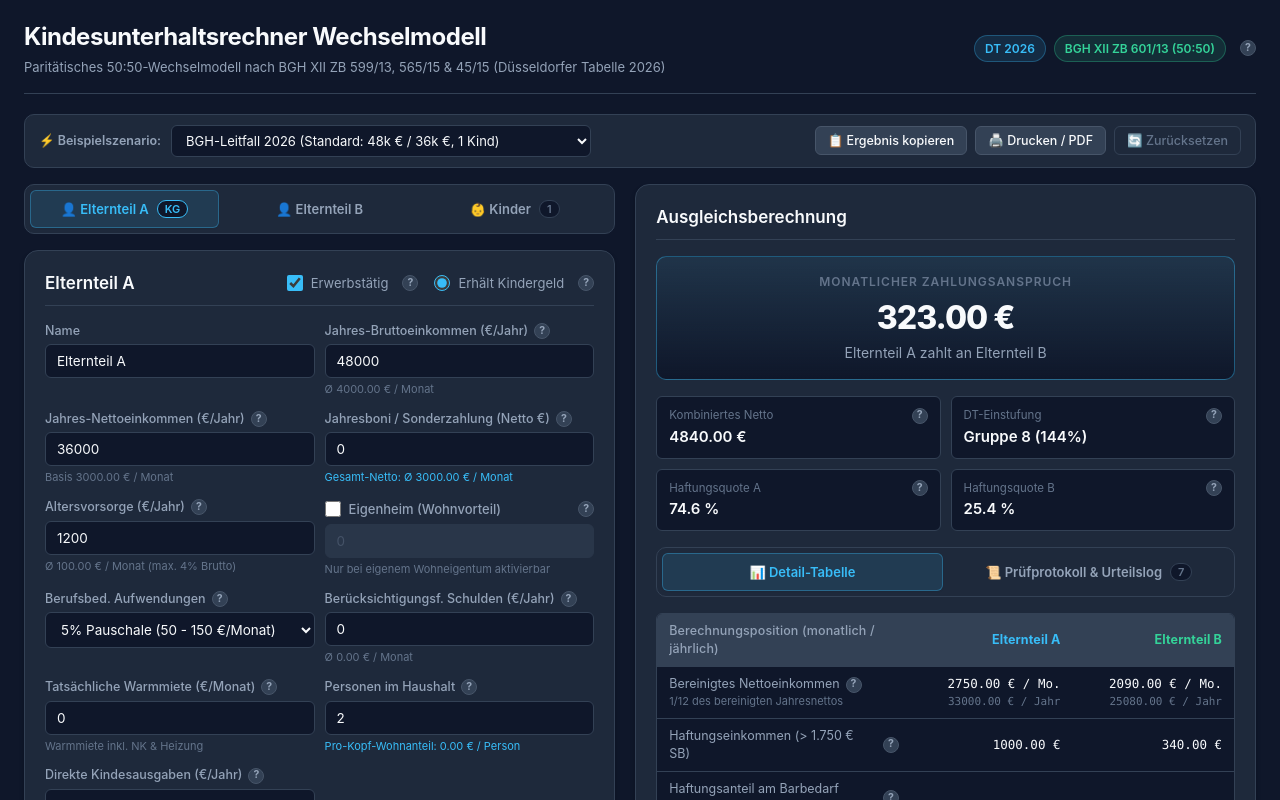
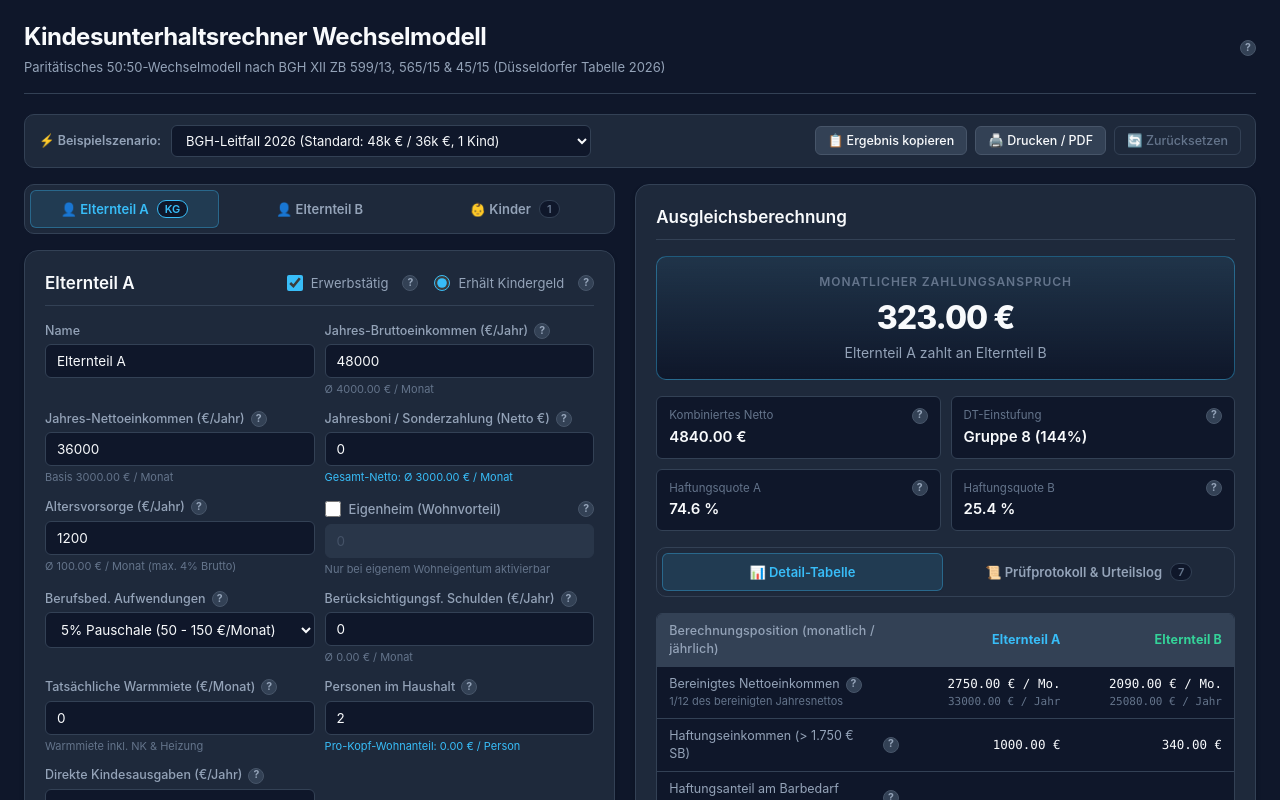
Before and after one commit to kindermann-dev/wechselmodell-rechner, a React (Vite) app: page / in a window 1280 px wide. Shown: the top 800 px of the page. Built offline with nearby package versions, Linux system fonts and the light colour scheme.

Commit message:
chore(html): removed header badges

```diff
--- a/src/components/Header.tsx
+++ b/src/components/Header.tsx
@@ -19,17 +19,6 @@ export function Header() {
             flexWrap: "wrap",
           }}
         >
-          <span className="badge-legal">DT 2026</span>
-          <span
-            className="badge-legal"
-            style={{
-              backgroundColor: "rgba(52, 211, 153, 0.12)",
-              color: "#34d399",
-              borderColor: "rgba(52, 211, 153, 0.3)",
-            }}
-          >
-            BGH XII ZB 601/13 (50:50)
-          </span>
           <Tooltip
             title="Rechtliche Abgrenzung: Symmetrisches Wechselmodell"
             explanation="Dieser Rechner ist ausschließlich auf das echte, paritätische Wechselmodell (50:50-Betreuung) ausgelegt."
```
